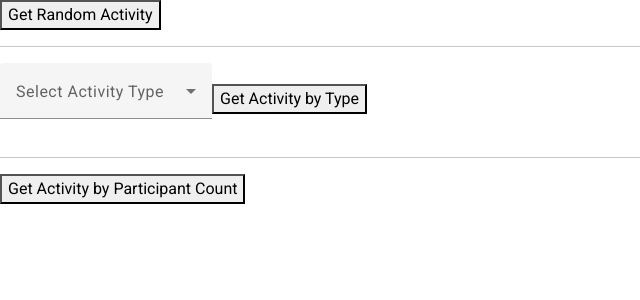
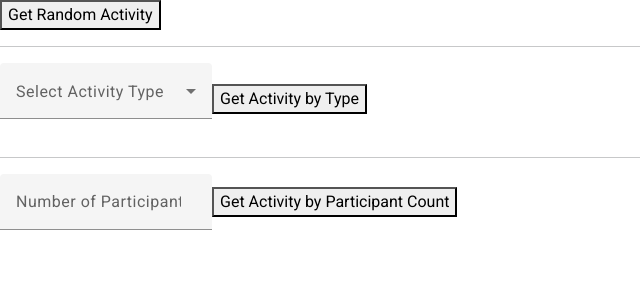
Before and after one commit to douar/api-apps, an Angular app: page / in a window 1280 px wide. Shown: the top 300 px of the page, without its empty margins (0-640 px from the left). Built offline with nearby package versions, Linux system fonts and the light colour scheme.

Commit message:
take in and capture user input for number of participants

```diff
--- a/src/app/components/bored-api-components/bored-main/bored-main.component.html
+++ b/src/app/components/bored-api-components/bored-main/bored-main.component.html
@@ -27,6 +27,10 @@
 
 <hr>
 
+<mat-form-field class="example-full-width">
+  <input matInput placeholder="Number of Participants" type="number" [(ngModel)]="participantCount">
+</mat-form-field>
+
 <button (click)="getActivityByParticipantCountClick()">Get Activity by Participant Count</button>
 
 <div *ngIf="activityByParticipantCount.activity !== ''">
--- a/src/app/components/bored-api-components/bored-main/bored-main.component.ts
+++ b/src/app/components/bored-api-components/bored-main/bored-main.component.ts
@@ -70,7 +70,7 @@ export class BoredMainComponent implements OnDestroy{
   }
 
   getActivityByParticipantCountClick() {
-    console.log('activity by participant clicked')
+    console.log('activity by participant clicked', this.participantCount)
     this.boredService.getActivityByParticipantCount(5)
     this.subActivityByParticipantCount = this.boredService.$activityByParticipantCount.subscribe(activity =>{
       this.activityByParticipantCount = <IBoredActivity>activity
```
